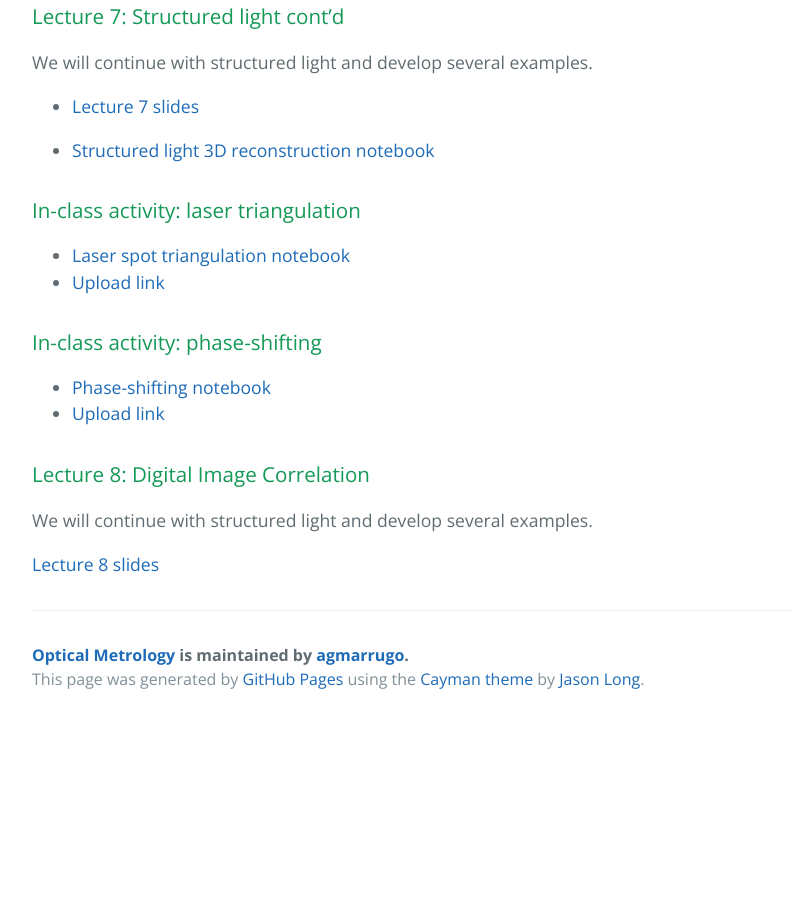
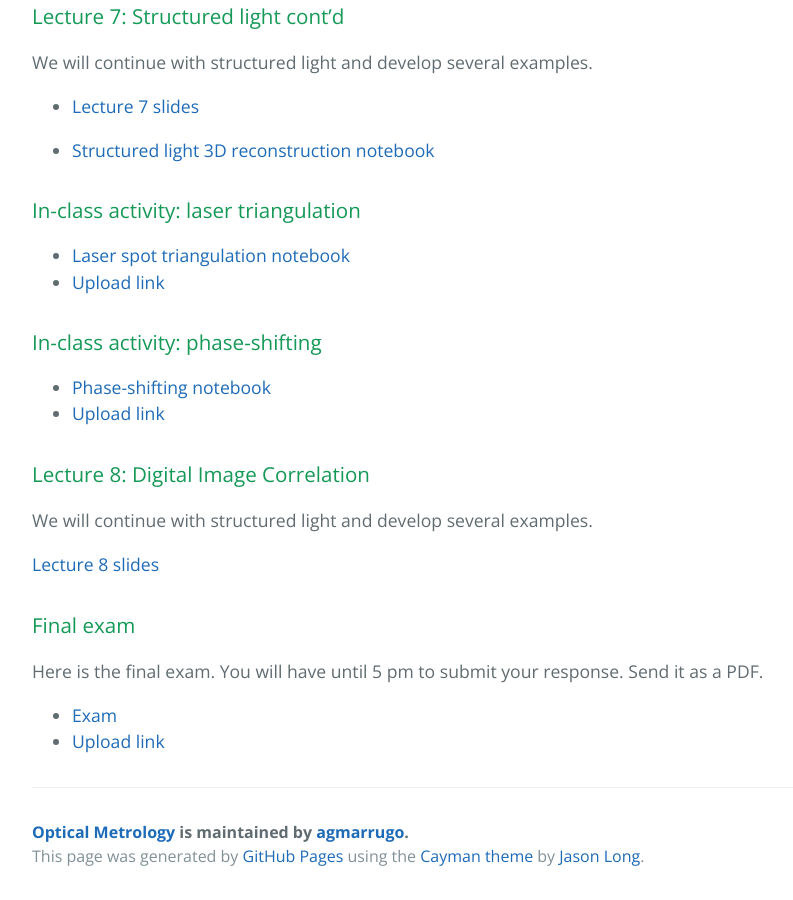
Before and after one commit to opi-lab/optical-metrology-2021, a Jekyll site: the page built from index.md, in a window 1280 px wide and 900 px high, scrolled down 4924 px. Shown: the whole window, without its empty margins (192-985 px from the left). Built offline with Jekyll 4.4.1, drawn with Linux system fonts in a browser that asks for light colours; before the commit the page ends 5647 px from its top, so only the background shows below that.

Commit message:
Update index.md

```diff
--- a/index.md
+++ b/index.md
@@ -213,3 +213,10 @@ We will continue with structured light and develop several examples.
 We will continue with structured light and develop several examples.
 
 [Lecture 8 slides]({{site.url}}lectures/Lecture_08.pdf)
+
+### Final exam
+
+Here is the final exam. You will have until 5 pm to submit your response. Send it as a PDF.
+
+- [Exam](https://www.dropbox.com/s/dw8t5xvlfbq6xmy/exam-.pdf?dl=0)
+- [Upload link](https://www.dropbox.com/request/Z31KnhpFrIqQLsMFjwjh)
```
